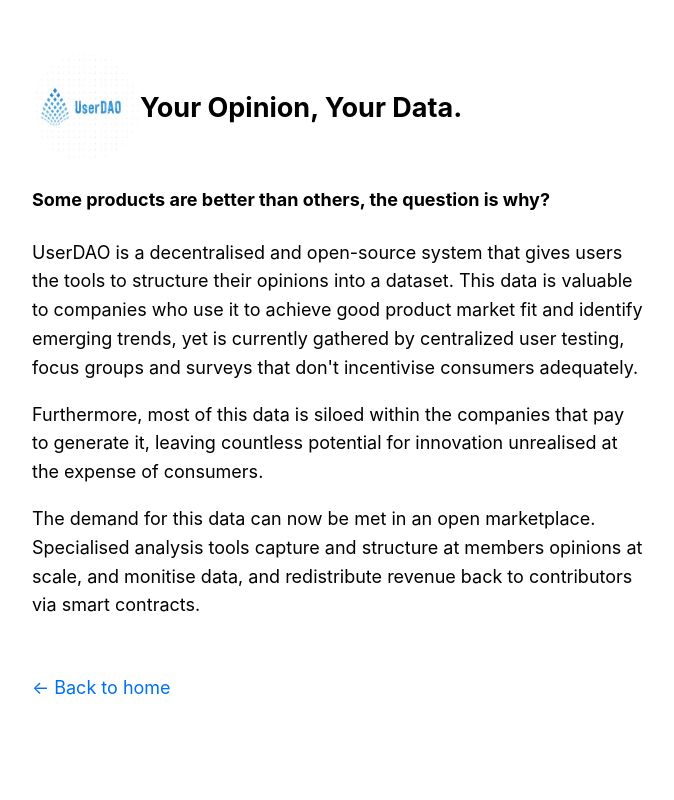
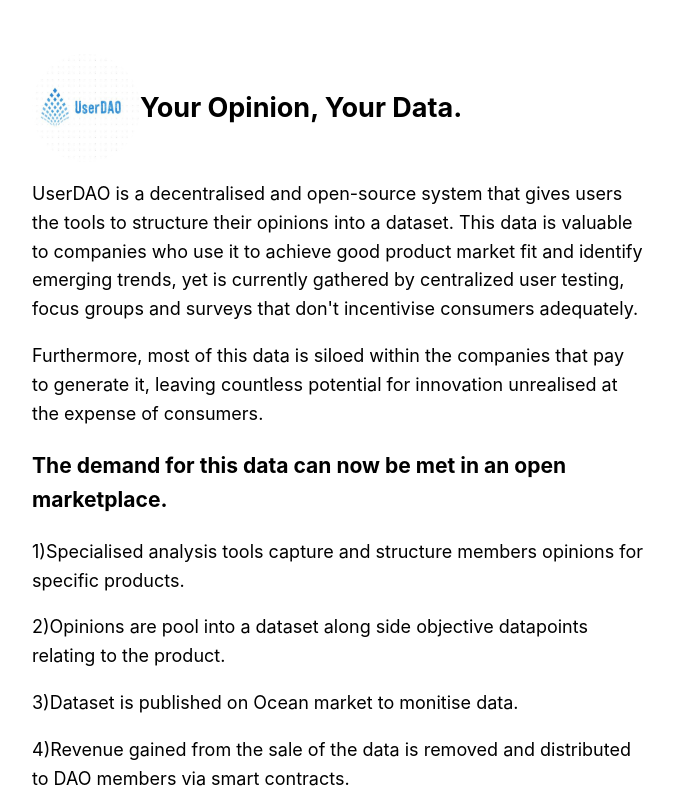
Before and after one commit to rd123myb/UserDAO, a Next.js app: page /posts/blog in a window 1280 px wide. Shown: the top 800 px of the page, without its empty margins (302-976 px from the left). Built offline with nearby package versions, Linux system fonts and the light colour scheme.

Commit message:
outline steps

```diff
--- a/pages/posts/blog.js
+++ b/pages/posts/blog.js
@@ -4,7 +4,7 @@
 export default function FirstPost() {
   return (
     <Layout>
-     <h4>Some products are better than others, the question is why?</h4>
+     {/* <h4>Some products are better than others, the question is why?</h4> */}
 
 
     <p> UserDAO is a decentralised and open-source system that gives users the tools to structure their opinions into a dataset.
@@ -17,9 +17,19 @@
          consumers.
     </p>
 
-    <p> The demand for this data can now be met in an open marketplace.
-        Specialised analysis tools capture and structure at members opinions at scale, and monitise data, and redistribute revenue back to
-         contributors via smart contracts.
+    <h3> The demand for this data can now be met in an open marketplace.</h3>
+
+    <p>
+        1)Specialised analysis tools capture and structure members opinions for specific products.
+        </p><p>
+        2)Opinions are pool into a dataset along side objective datapoints relating to the product.
+        </p><p>
+        3)Dataset is published on Ocean market to monitise data.
+        </p><p>
+        4)Revenue gained from the sale of the data is removed and distributed to DAO members via smart contracts.
+        </p><p>
+        5)Elected members fill in gaps where needed.
+
 
             </p>
 
```
